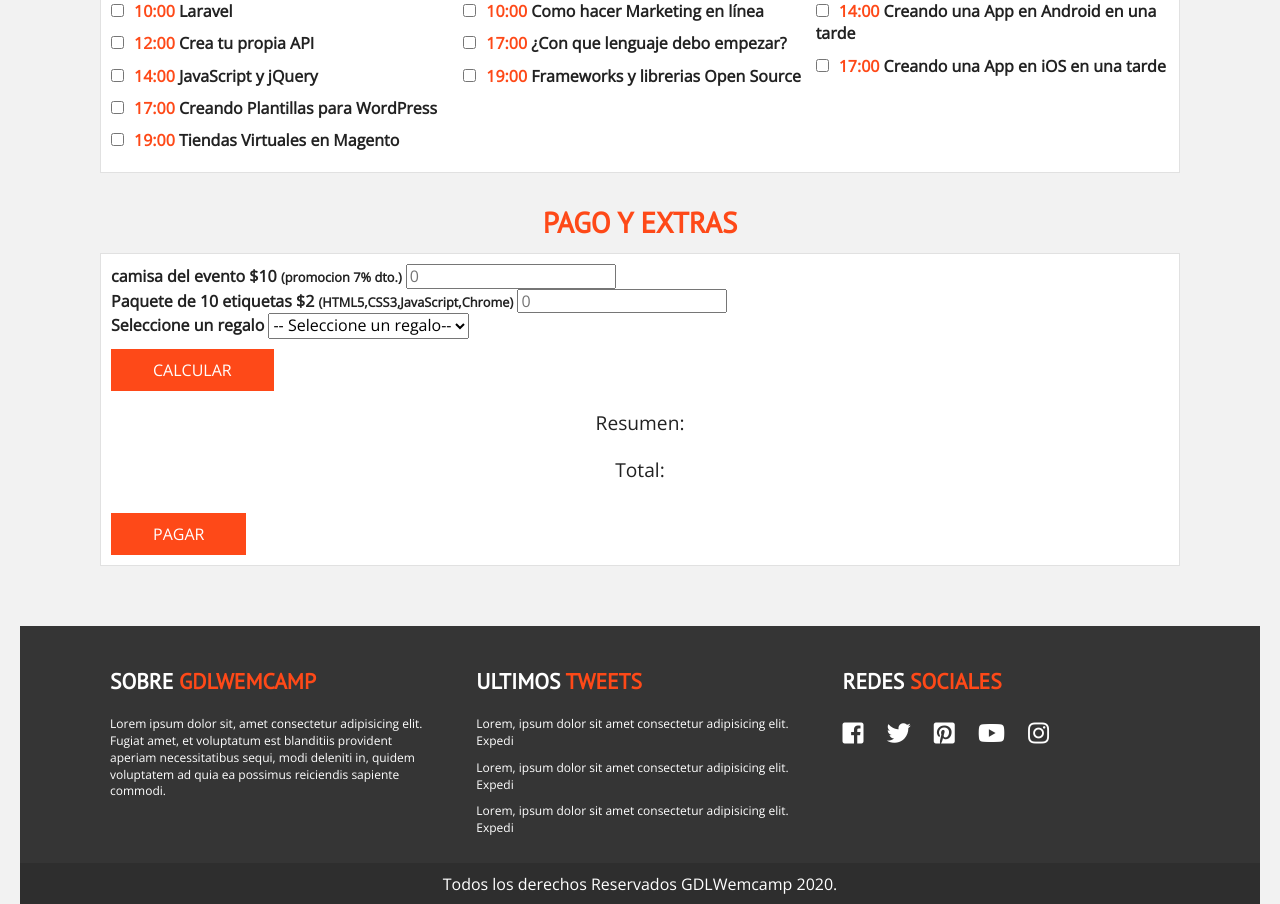
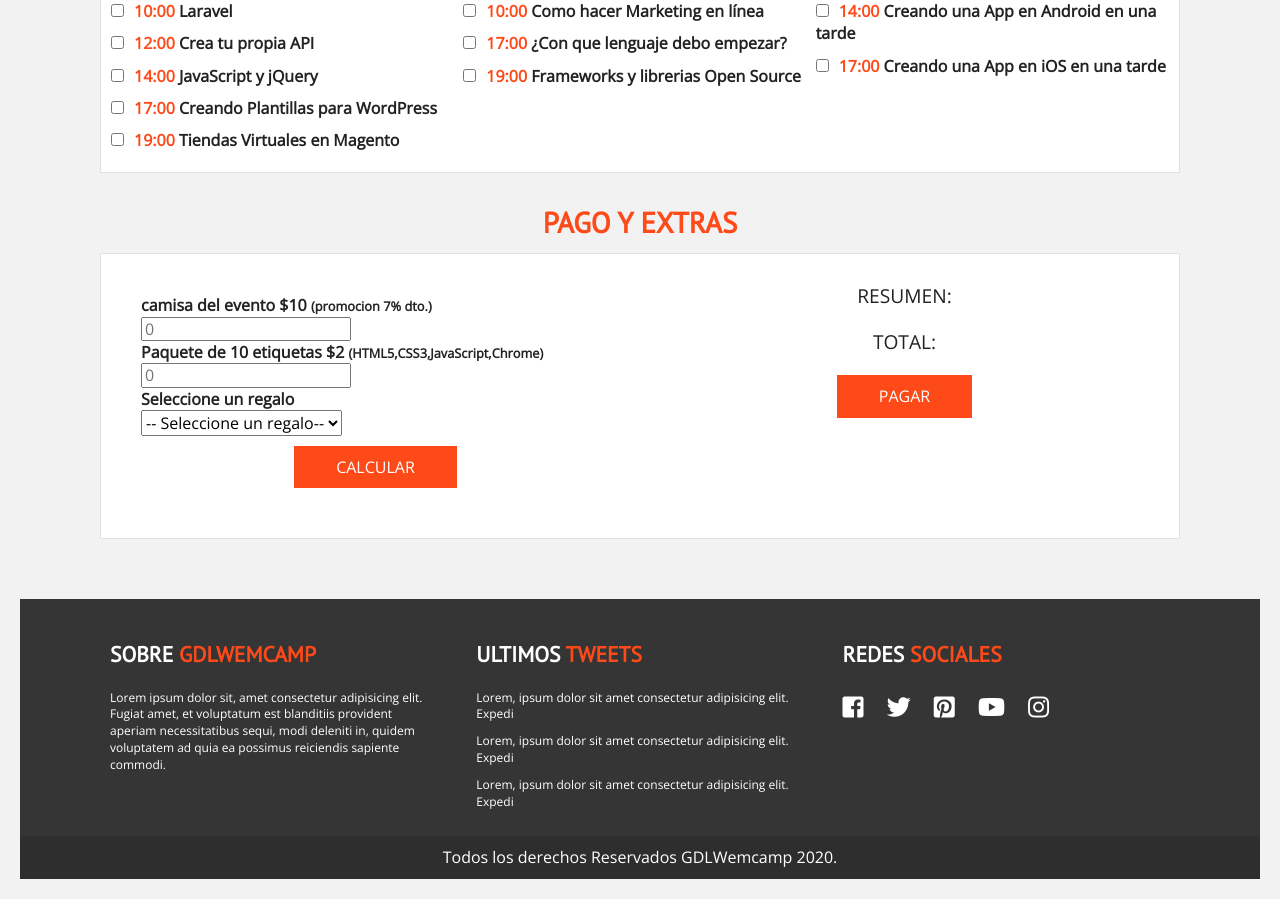
Before and after one commit to mjmf1/Proyecto_GDLWebCam, a PHP site: page / in a window 1280 px wide. Shown: the part 2476-3380 px from the top of the page. Run offline with PHP 8.4, Linux system fonts and the light colour scheme; some libraries are stand-ins or nearby versions.

Commit message:
finalizando estilos para el formulario

```diff
--- a/css/main.css
+++ b/css/main.css
@@ -804,7 +804,33 @@ div.paquetes .tabla-precio input{
   color: #fe4918;
   font-weight: bold;
 }
-/* ==========================================================================
+/*** resumen registro *****/
+div.resumen p{
+  font-size: 1.2en;
+  text-transform: uppercase;
+}
+div.resumen div.extras{
+float: left;
+width: 50%;
+padding: 30px;
+}
+div.extras div.orden{
+  text-align: left;
+  margin-bottom: 10px;
+}
+div.extras div.orden input{
+  margin: 10px 0 0 0 ;
+}
+div.resumen div.total{
+  float: right;
+  width: 50%;
+  padding: 30px;
+}
+div.resumen input.buttom{
+ display: block;
+  margin: 10px auto;
+}
+/* ===========en===============================================================
    Helper classes
    ========================================================================== */
 
--- a/index.html
+++ b/index.html
@@ -254,7 +254,7 @@
                     <input type="number" min="0" id="camisa evento" size="3" placeholder="0">
                 </div><!-- roden -->
                  <div class="orden">
-                   <label for="regalo">Seleccione un regalo</label>
+                   <label for="regalo">Seleccione un regalo</label> <br>
                    <select name="" id="regalo required">
                    <option value="">-- Seleccione un regalo--</option>
                    <option value="ETI">Etiquetas</option>
@@ -272,10 +272,10 @@
 
                </div>
                 <p>Total:</p>
-                <div class="suma_total">
+                <div class="suma-total">
 
                 </div>
-                <input type="submit" id="btnRegistro" class="buttom" value="pagar">
+                <input type="submit" id="btnRegistro" class="buttom" value="Pagar">
              </div><!-- total -->
 
           </div><!-- caja -->
```
